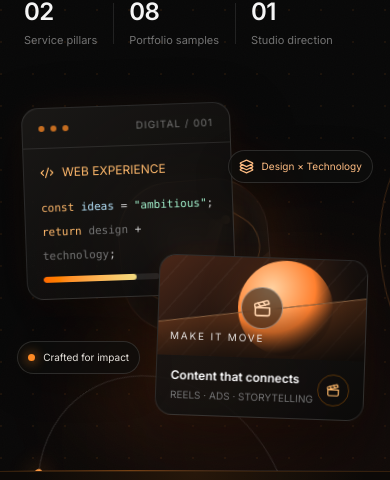
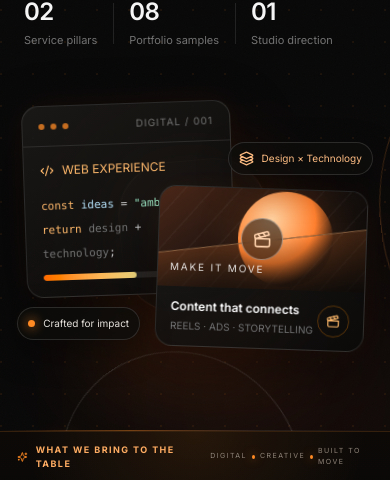
Before and after one commit to mirzahasnain-git/forge-studio-website, a React (Vite) app: page / in a window 390 px wide. Shown: the part 759-1239 px from the top of the page. Built offline with nearby package versions, Linux system fonts and the light colour scheme; no server answers.

Commit message:
Raise hero content card and tighten responsive scene

```diff
--- a/src/index.css
+++ b/src/index.css
@@ -83,7 +83,7 @@ code { font-family: source-code-pro, Menlo, Monaco, Consolas, 'Courier New', mon
 .hero-float-card { position: absolute; z-index: 3; border: 1px solid rgba(255,255,255,.12); background: linear-gradient(145deg, rgba(28,26,24,.92), rgba(9,9,9,.88)); box-shadow: 0 25px 65px rgba(0,0,0,.48), 0 0 35px rgba(255,111,34,.06); backdrop-filter: blur(18px); border-radius: 17px; overflow: hidden; transform-style: preserve-3d; }
 .hero-code-card { width: 58%; max-width: 290px; left: 0; top: 8%; transform: translateZ(70px) rotateY(9deg); }
 .hero-window-dot { display: block; width: 6px; height: 6px; border-radius: 50%; background: #ff8a24; opacity: .75; }
-.hero-video-card { width: 57%; max-width: 280px; right: 0; bottom: 6%; transform: translateZ(90px) rotateY(-8deg); }
+.hero-video-card { width: 57%; max-width: 280px; right: 0; bottom: 18%; transform: translateZ(90px) rotateY(-8deg); }
 .hero-video-art { position: relative; height: 135px; overflow: hidden; background: linear-gradient(145deg, #4b2718, #15100e 55%, #080808); }
 .hero-video-art::before { content: ''; position: absolute; inset: 0; background: repeating-linear-gradient(130deg, transparent 0 19px, rgba(255,255,255,.035) 20px 21px); }
 .hero-video-sun { position: absolute; width: 95px; height: 95px; border-radius: 50%; right: 16%; top: 2%; background: radial-gradient(circle at 35% 30%, #ffd2a1, #ff802f 48%, rgba(255,103,31,.04) 72%); filter: blur(.2px); box-shadow: 0 0 45px rgba(255,119,45,.2); }
@@ -104,10 +104,10 @@ code { font-family: source-code-pro, Menlo, Monaco, Consolas, 'Courier New', mon
 @keyframes vgraph-core-float { 0%,100% { transform: translate(-50%,-50%) translateZ(45px) rotate(-5deg); } 50% { transform: translate(-50%,-53%) translateZ(45px) rotate(5deg); } }
 @keyframes vgraph-sheen { 0%,100% { left: -120%; } 50% { left: 100%; } }
 @media (max-width: 640px) {
-  .hero-scene { min-height: 350px; }
-  .hero-3d-stage { height: 340px; }
+  .hero-scene { min-height: 310px; }
+  .hero-3d-stage { height: 300px; }
   .hero-code-card { width: 61%; top: 6%; }
-  .hero-video-card { width: 61%; bottom: 2%; }
+  .hero-video-card { width: 61%; bottom: 12%; }
   .hero-video-art { height: 100px; }
   .hero-chip-one { right: -2%; top: 19%; }
   .hero-chip-two { left: -2%; bottom: 15%; }
```
